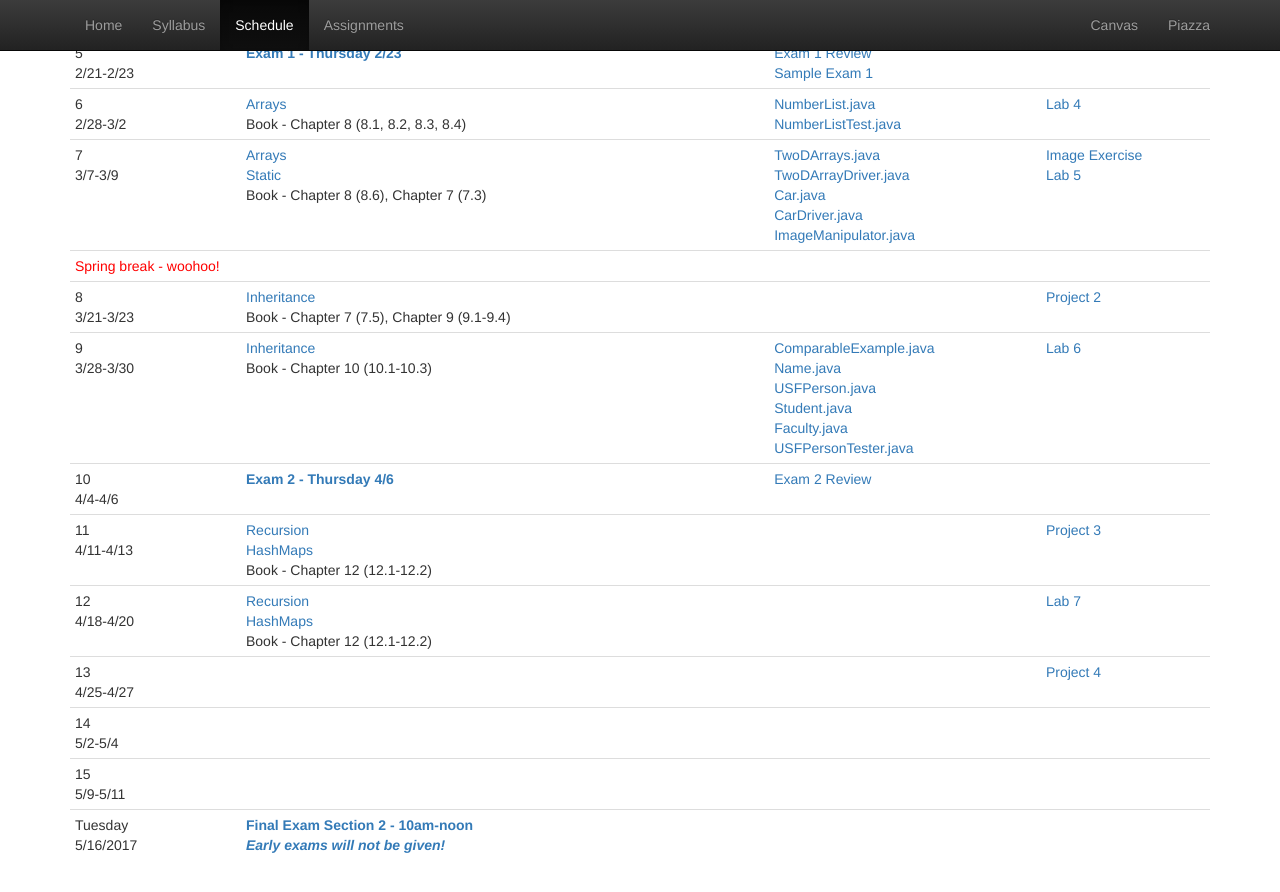
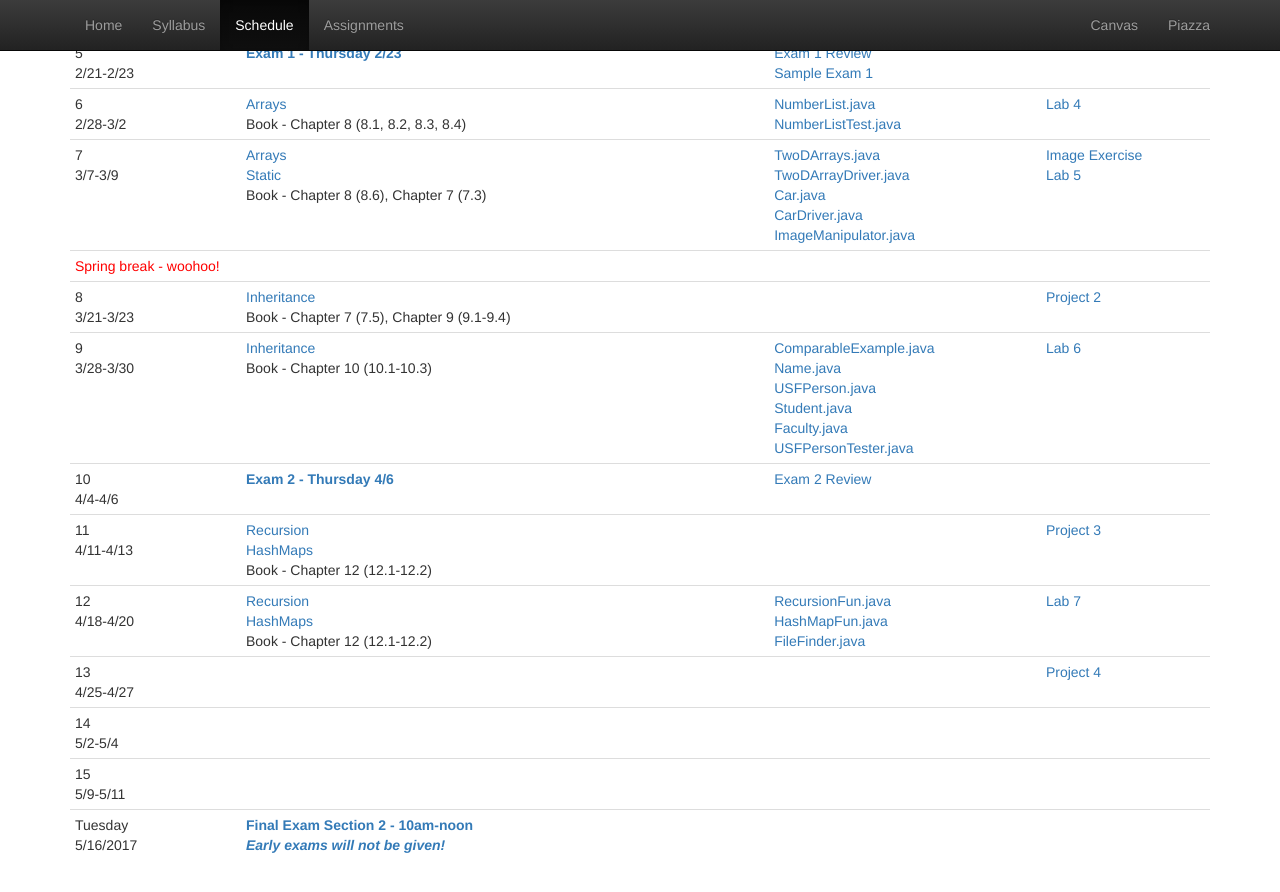
Before and after one commit to CS514-F17/cs514-f17.github.io, a Jekyll site: the page built from schedule.html, in a window 1280 px wide and 900 px high, scrolled down 757 px. Shown: the top 892 px of the window. Built offline with Jekyll 4.4.1, drawn with Linux system fonts in a browser that asks for light colours.

Commit message:
link to recusion/hm examples

```diff
--- a/schedule.html
+++ b/schedule.html
@@ -190,6 +190,9 @@
 				Book - Chapter 12 (12.1-12.2)
 			</td>
 			<td>
+				<a href="https://github.com/CS112-S17/code/blob/master/RecursionFun.java">RecursionFun.java</a><br/>
+				<a href="https://github.com/CS112-S17/code/blob/master/HashMapFun.java">HashMapFun.java</a><br/>
+				<a href="https://github.com/CS112-S17/code/blob/master/FileFinder.java">FileFinder.java</a><br/>
 			</td>
 			<td>
 				<a href="https://github.com/CS112-S17/labs/blob/master/lab7.md">Lab 7</a><br/>
```
